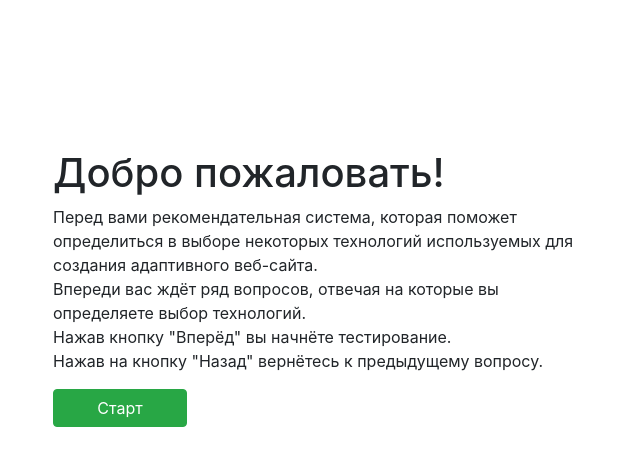
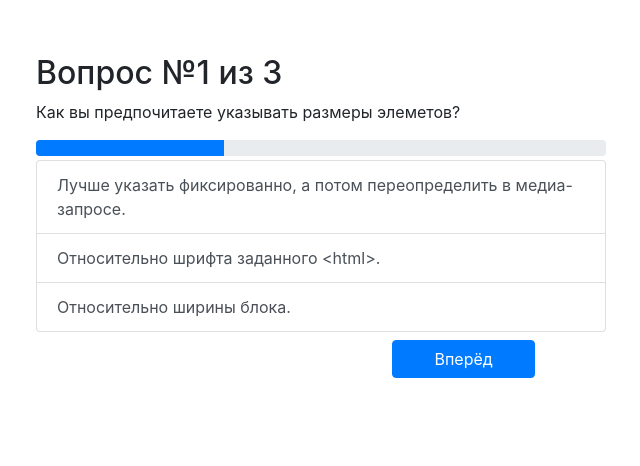
Before and after one commit to deim0707/recom_app, a React (Create React App) app: page / in a window 1280 px wide. Shown: the part 104-570 px from the top of the page, without its empty margins (319-959 px from the left). Built offline with nearby package versions, Linux system fonts and the light colour scheme.

Commit message:
На этапе: реализовать активацию кнопки только после выбора вопроса

```diff
--- a/src/components/questions/questions.css
+++ b/src/components/questions/questions.css
@@ -11,3 +11,8 @@
 .questions--buttons Button {
 
 }
+
+.hide {
+    /*display: none;*/
+    opacity: 0;
+}
--- a/src/components/questions/questions.js
+++ b/src/components/questions/questions.js
@@ -5,7 +5,7 @@ import 'bootstrap/dist/css/bootstrap.min.css';
 import  {ListGroup, Row, Col, Tab, ProgressBar, Button} from  'react-bootstrap'
 
 import {connect} from 'react-redux';
-import {changeShowDisplay, changeTechnology, nextActiveQuestion, prewActiveQuestion} from '../../store/actions';
+import {changeShowDisplay, changeTechnology, nextActiveQuestion, prewActiveQuestion, changeBtnDisabled} from '../../store/actions';
 
 
 
@@ -15,13 +15,10 @@ class Questions extends Component {
 
     render(){
         const c = console.log;
+        //this.props.changeBtnDisabled('next', 'disabled'); //так меняю состояние кнопок
+        // c(`bem: ${this.props.technology.bem}`);
+        // this.props.changeTechnology('bem', 221); //так потом буду менять  значения в технологиях
 
-        // c(`bem: ${this.props.technology.bem}`);
-        // this.props.changeTechnology('bem', 221);
-        //ТУТ НАДО ПОМЕНЯТЬ ЗНАЧЕНИЕ В СТЕЙТЕ У ТЕХНОЛОГИЯХ. ПРИ ВЫБОРЕ ОПРЕДЕЛЁННОГО ОТВЕТА
-        const nextQuestion = () => {
-            this.props.nextActiveQuestion();
-        };
 
         let qtQuestions = this.props.questions.length;
         let numberOfQuestion=this.props.activeQuestion;
@@ -29,13 +26,22 @@ class Questions extends Component {
         let answer1=this.props.questions[numberOfQuestion-1].answer[0];
         let answer2=this.props.questions[numberOfQuestion-1].answer[1];
         let answer3=this.props.questions[numberOfQuestion-1].answer[2];
+        let nextButtonDisable = this.props.buttonsDisabled.next; //возьмут из стейта, блокировать ли кнопки переключения вопросов
+        let prewButtonDisable = this.props.buttonsDisabled.prew; //возьмут из стейта, блокировать ли кнопки переключения вопросов
         let progress=Math.trunc(((numberOfQuestion/qtQuestions)*100));
 
 
-        //смена экрана по окончании теста
+        let nextQuestion;
+        //если впереди ещё есть вопросы, то кнопка Вперёд меняет значение ActiveQuestion
+        if (numberOfQuestion<qtQuestions) {
+            nextQuestion = () => {
+                this.props.nextActiveQuestion();
+            };
+        }
+        //смена экрана по окончании теста. кнопка Вперёд меняет функционал на Смену дисплея
         if (numberOfQuestion>=qtQuestions) {
-            console.log(`с вопросов перешли на ${this.props.showedDisplay}`);
-            this.props.changeShowDisplay('result');
+            // console.log(`с вопросов перешли на ${this.props.showedDisplay}`);
+            nextQuestion=()=>this.props.changeShowDisplay('result');
         }
 
         return (
@@ -67,8 +73,17 @@ class Questions extends Component {
                     </Tab.Container>
 
                     <div className="questions--buttons mt-2 d-flex justify-content-around align-content-center">
-                        <Button variant="primary w-25" onClick={this.props.prewActiveQuestion}>Назад</Button>
-                        <Button variant="primary w-25" onClick={nextQuestion}>Вперёд</Button>
+                        <Button variant="primary w-25" id='btnPrew'
+                                className={numberOfQuestion===1 ? 'hide' : ''}
+                                disabled={prewButtonDisable}
+                                onClick={this.props.prewActiveQuestion}>
+                            Назад
+                        </Button>
+                        <Button variant="primary w-25" id='btnNext'
+                                disabled={nextButtonDisable}
+                                onClick={nextQuestion}>
+                            Вперёд
+                        </Button>
                     </div>
 
                 </Col>
@@ -83,11 +98,12 @@ const mapStateToProps = (state) => {
         technology: state.technology,
         questions: state.questions,
         activeQuestion: state.activeQuestion,
-        showedDisplay: state.showDisplay
+        showedDisplay: state.showDisplay,
+        buttonsDisabled : state.buttonsDisabled
     }
 };
 const mapDispatchToProps = {
-    changeTechnology, nextActiveQuestion, prewActiveQuestion, changeShowDisplay
+    changeTechnology, nextActiveQuestion, prewActiveQuestion, changeShowDisplay, changeBtnDisabled
 };
 
 export default connect(mapStateToProps, mapDispatchToProps) (Questions);
--- a/src/components/result/result.js
+++ b/src/components/result/result.js
@@ -47,7 +47,7 @@ class Result extends Component {
                     </ListGroup.Item>
                 </ListGroup>
 
-                <Button variant="success" onClick={this.startTestAgain}>Пройти тест заново</Button>
+                {/*<Button variant="success" onClick={this.startTestAgain}>Пройти тест заново</Button>*/}
             </div>
         )
     }
--- a/src/store/actions.js
+++ b/src/store/actions.js
@@ -27,3 +27,10 @@ export let changeActiveQuestion = (value) => ({
         value
     }
 });
+export let changeBtnDisabled = (typeBtn, status) => ({
+    type: 'CHANGE_BTN_DISABLED',
+    payload: {
+        typeBtn,
+        status
+    }
+});
--- a/src/store/initialState.js
+++ b/src/store/initialState.js
@@ -1,15 +1,19 @@
 
 const initialState = {
     activeQuestion: 1,
-    showDisplay: 'welcome',
+    showDisplay: 'questions',
+    buttonsDisabled: {
+        next: false,
+        prew: false
+    },
 
     questions: [
          {
-            question_text: '1Lorem ipsum dolor sit amet, consectetur adipisicing elit. Accusamus accusantium, ad aliquid aperiam architecto consequatur corporis culpa cupiditate dignissimos distinctio dolor eos error exercitationem hic in ipsam iusto labore maxime minus neque nesciunt nisi nulla odio optio possimus quas, quibusdam quos recusandae rem soluta temporibus vel velit veniam voluptas voluptatem.',
+            question_text: 'Как вы предпочитаете указывать размеры элеметов?',
             answer: [
-                'bem1',
-                'adaptive1',
-                'struct1'
+                'Лучше указать фиксированно, а потом переопределить в медиа-запросе.',
+                'Относительно шрифта заданного <html>.',
+                'Относительно ширины блока.'
             ]
         },
          {
--- a/src/store/reducers.js
+++ b/src/store/reducers.js
@@ -23,20 +23,19 @@ let reducer = (state=initialState, action) => {
                 }
             })
         }
-
+//тут новый способ задачи стейта
         case 'NEXT_ACTIVE_QUESTION': {
-            let nameTechnology = ++initialState.activeQuestion;
-            console.log(`Номер вопроса: ${nameTechnology}`);
-
+            let numberQuestion = ++initialState.activeQuestion;
+            if (numberQuestion>=state.questions.length) {
+                numberQuestion=state.questions.length;
+            }
+            console.log(`Номер вопроса: ${initialState.activeQuestion}`);
             //срабатывает при достижении конца массива вопросов
             if (initialState.activeQuestion> initialState.questions.length) {
                 console.log('aaaaaaaaaaaaaaaa')
             }
-
-            return update(state, {
-                activeQuestion: {
-                    $set: nameTechnology
-                }
+            return Object.assign({},state,{
+                activeQuestion: numberQuestion
             })
         }
 
@@ -45,7 +44,7 @@ let reducer = (state=initialState, action) => {
             //проверка на то, чтобы номера вопросов не ушли в минус
             if (initialState.activeQuestion<=1) {
                 nameTechnology=1;
-                alert("Вы уже на первом вопросе :)")
+                alert("Вы уже на первом вопросе. И нашли пасхалку :)");
             }
             if (initialState.activeQuestion>1) {
                 nameTechnology= --initialState.activeQuestion;
@@ -67,6 +66,19 @@ let reducer = (state=initialState, action) => {
             })
         }
 
+        case 'CHANGE_BTN_DISABLED': {
+            let status=action.payload.status;
+            let typeBtn = action.payload.typeBtn;
+            console.log(`CHANGE_BTN_DISABLED сработал. Результат: ${initialState.buttonsDisabled.next}`)
+            return Object.assign({},state,{
+                // buttonsDisabled: (state.buttonsDisabled, state[typeBtn]=status)
+                buttonsDisabled: Object.assign(state.buttonsDisabled,
+                    state.buttonsDisabled[typeBtn]=status
+                )
+            })
+
+        }
+
         default: {
             return state;
         }
```
